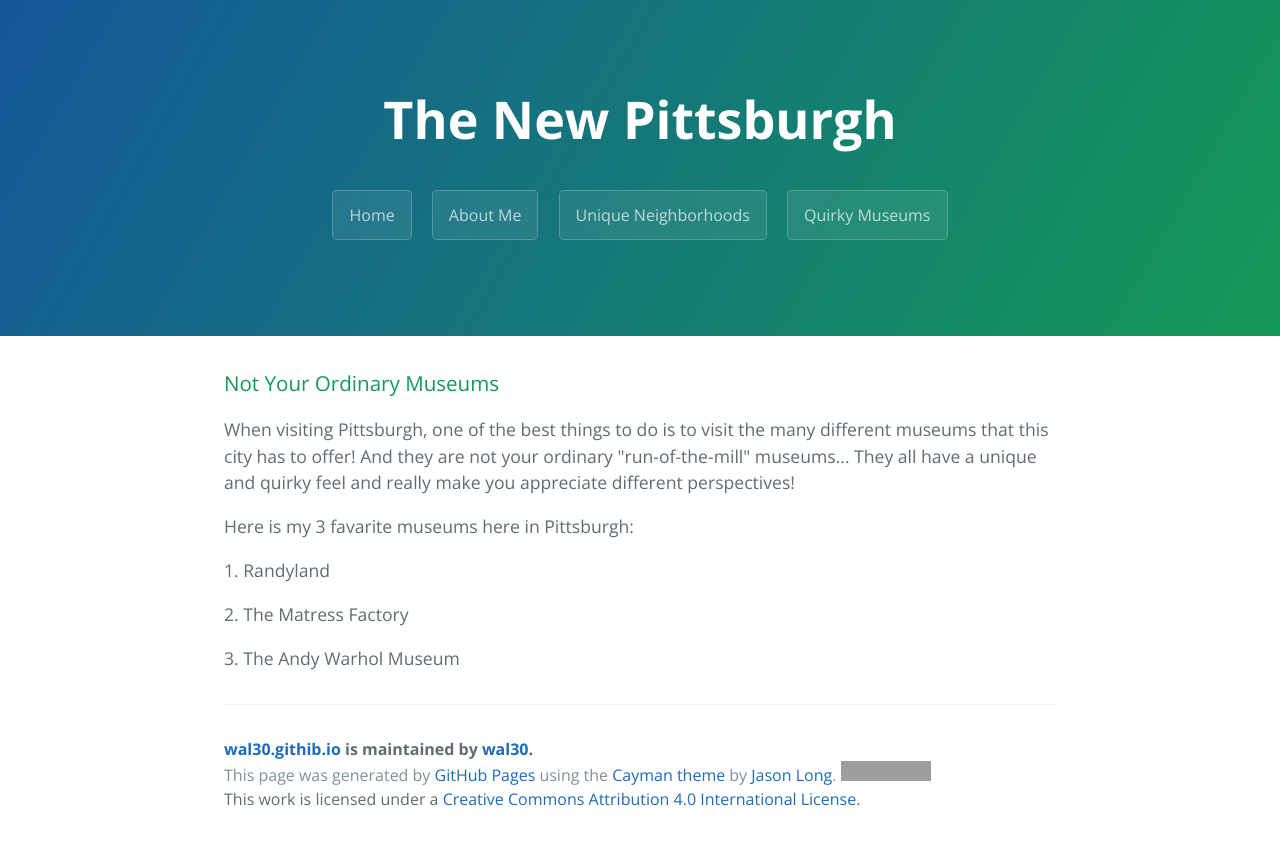
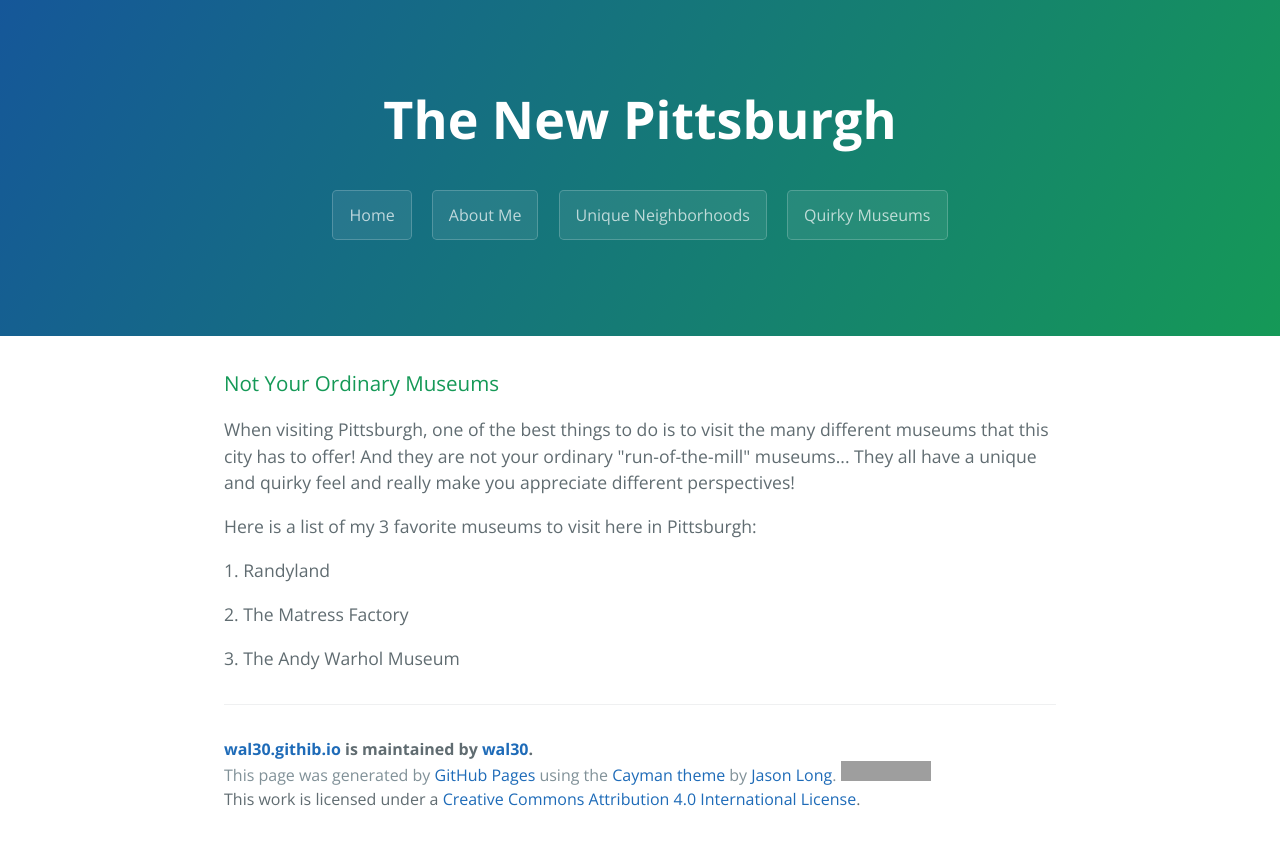
Before and after one commit to wal30/wal30.githib.io, a Jekyll site: the page quirkymuseums.html, which Jekyll copies as it is, in a window 1280 px wide. Shown: the top 845 px of the page. Built offline with Jekyll 4.4.1, drawn with Linux system fonts in a browser that asks for light colours; grey boxes are pictures that could not be loaded.

Commit message:
Update quirkymuseums.html

```diff
--- a/quirkymuseums.html
+++ b/quirkymuseums.html
@@ -26,7 +26,7 @@
 <a id="welcome-to-github-pages" class="anchor" href="#welcome-to-github-pages" aria-hidden="true"><span aria-hidden="true" class="octicon octicon-link"></span></a>Not Your Ordinary Museums</h3>
 
 <p>When visiting Pittsburgh, one of the best things to do is to visit the many different museums that this city has to offer! And they are not your ordinary "run-of-the-mill" museums... They all have a unique and quirky feel and really make you appreciate different perspectives!</p>
-      <p>Here is my 3 favarite museums here in Pittsburgh:</p>
+      <p>Here is a list of my 3 favorite museums to visit here in Pittsburgh:</p>
       <p>1. Randyland</p>
       <p>2. The Matress Factory</p>
       <p>3. The Andy Warhol Museum</p>
```
